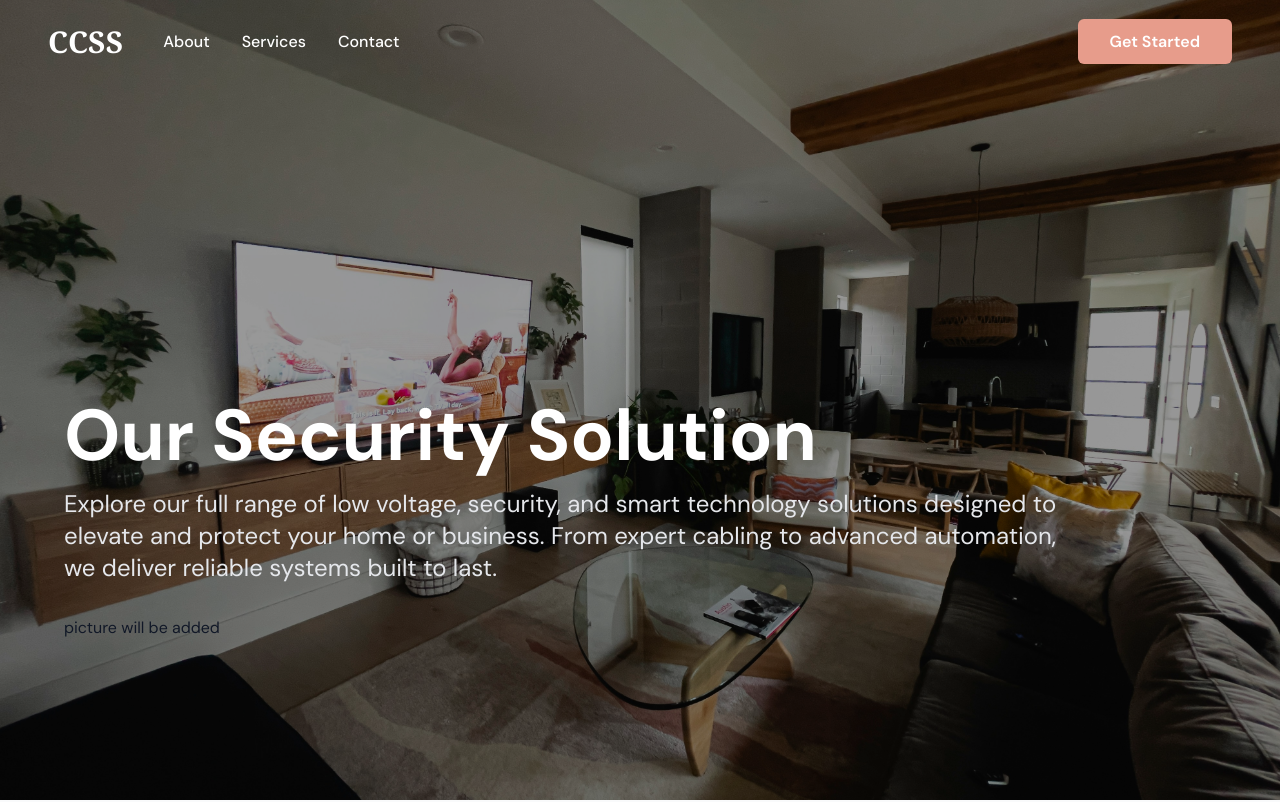
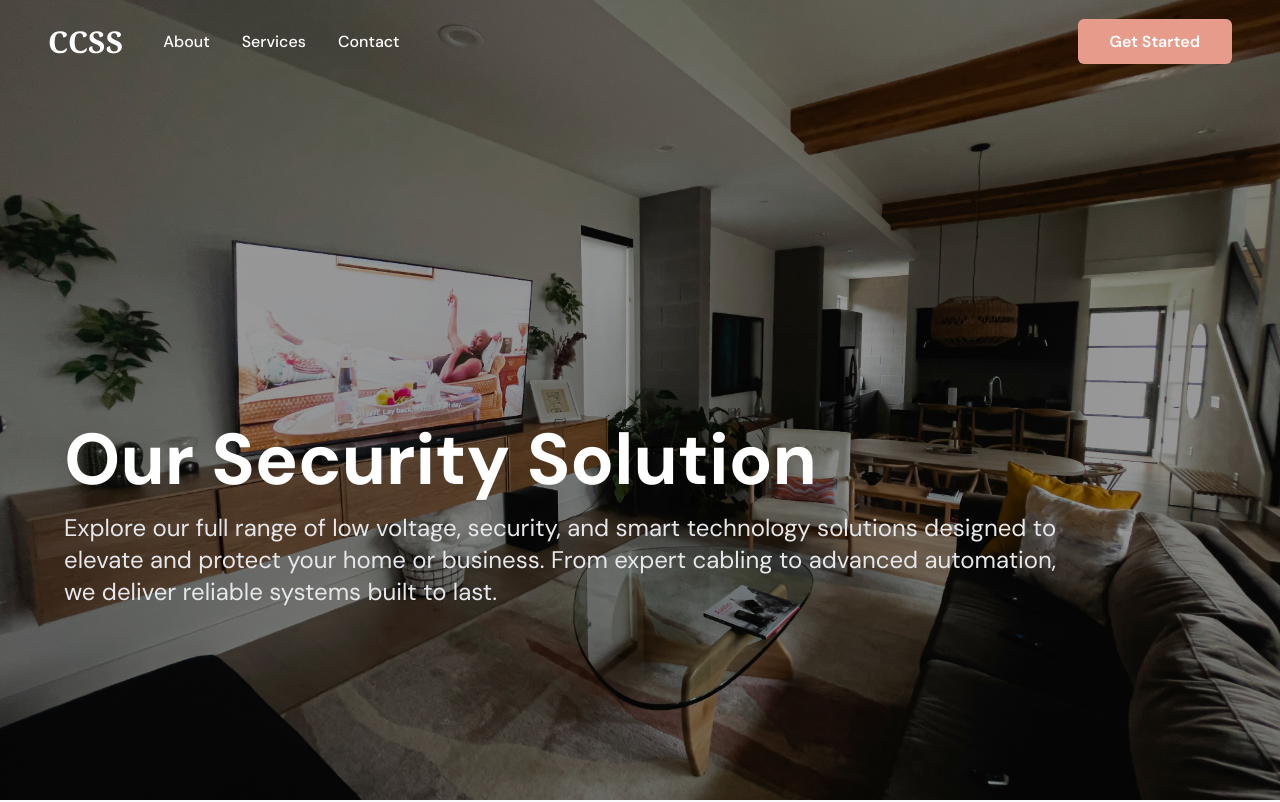
Before and after one commit to rcerney1/cal_comp_compliance_ss, a React (Vite) app in the folder client/: page /services in a window 1280 px wide. Shown: the top 802 px of the page. Built offline with nearby package versions, Linux system fonts and the light colour scheme.

Commit message:
removed p from services

```diff
--- a/client/src/pages/Services.jsx
+++ b/client/src/pages/Services.jsx
@@ -44,7 +44,6 @@ function Services() {
                     <p className="text-lg sm:text-xl md:text-2xl text-gray-200 mb-8 max-w-5xl" data-aos="fade-up" data-aos-delay="100">
                         Explore our full range of low voltage, security, and smart technology solutions designed to elevate and protect your home or business. From expert cabling to advanced automation, we deliver reliable systems built to last.
                     </p>
-                    <p>picture will be added</p>
                 </div>
             </section>
 
```
